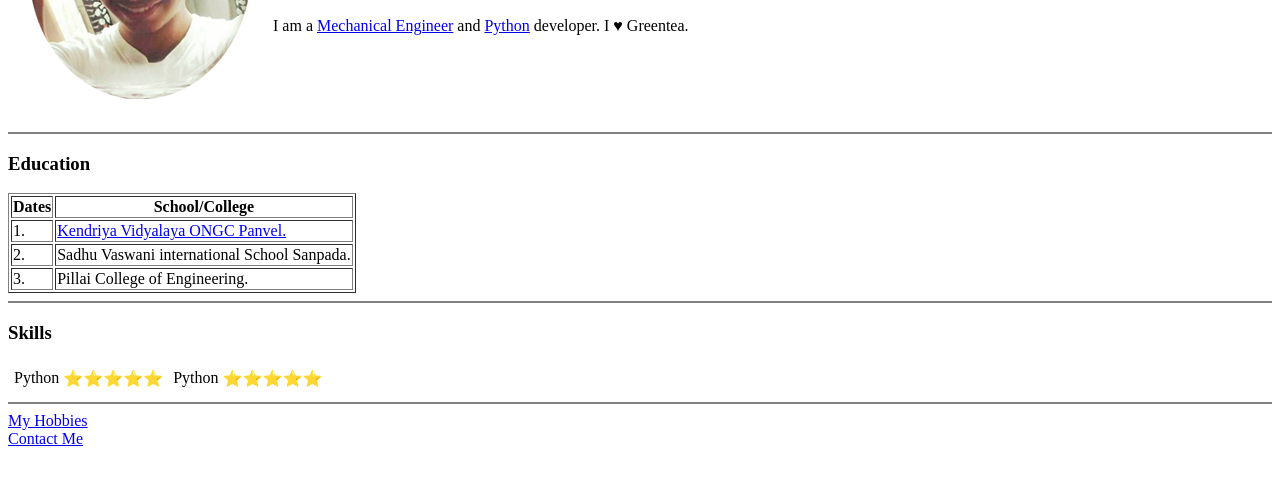
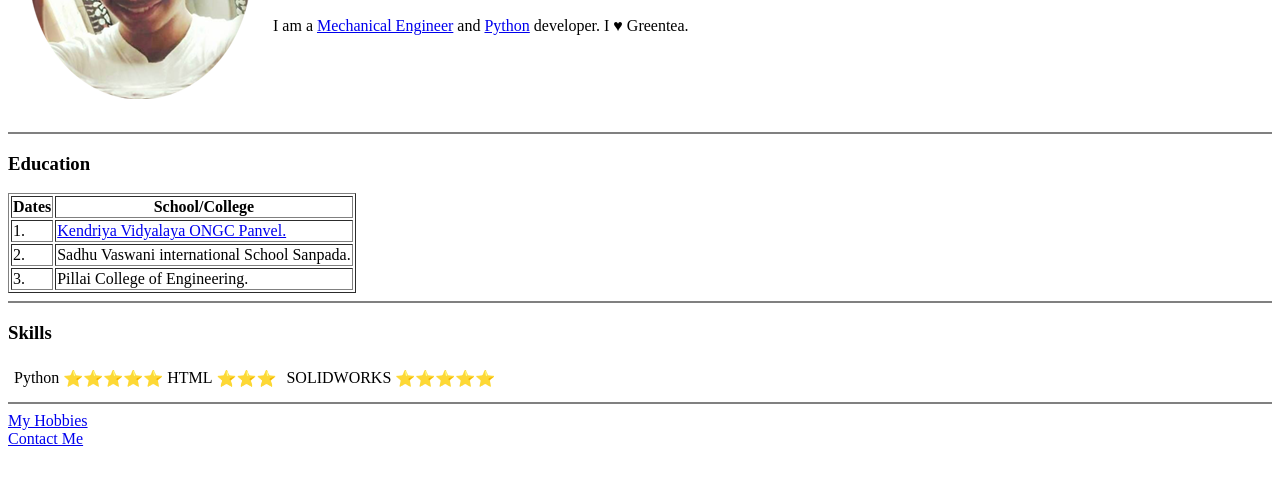
Before and after one commit to CoderRahu1/CV, a plain HTML site: page index.html in a window 1280 px wide. Shown: the part 190-672 px from the top of the page. Drawn offline with Linux system fonts and the light colour scheme.

Commit message:
Added solidworks

```diff
--- a/index.html
+++ b/index.html
@@ -56,12 +56,14 @@
       <tr>
         <td>Python</td>
         <td>⭐⭐⭐⭐⭐</td>
+        <td>HTML</td>
+        <td>⭐⭐⭐
     </table>
   </td>
   <td>
     <table>
       <tr>
-        <td>Python</td>
+        <td>SOLIDWORKS</td>
         <td>⭐⭐⭐⭐⭐</td>
     </table>
   </td>
```
